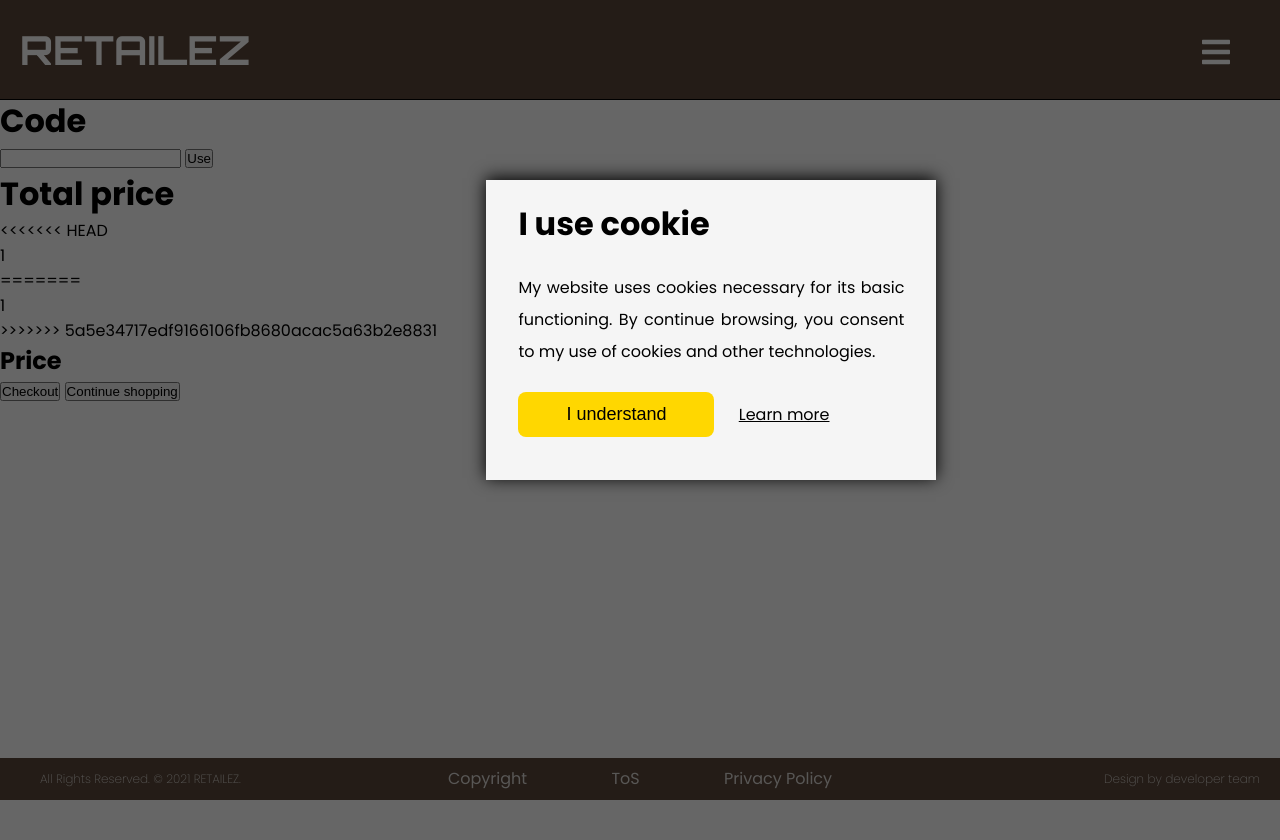
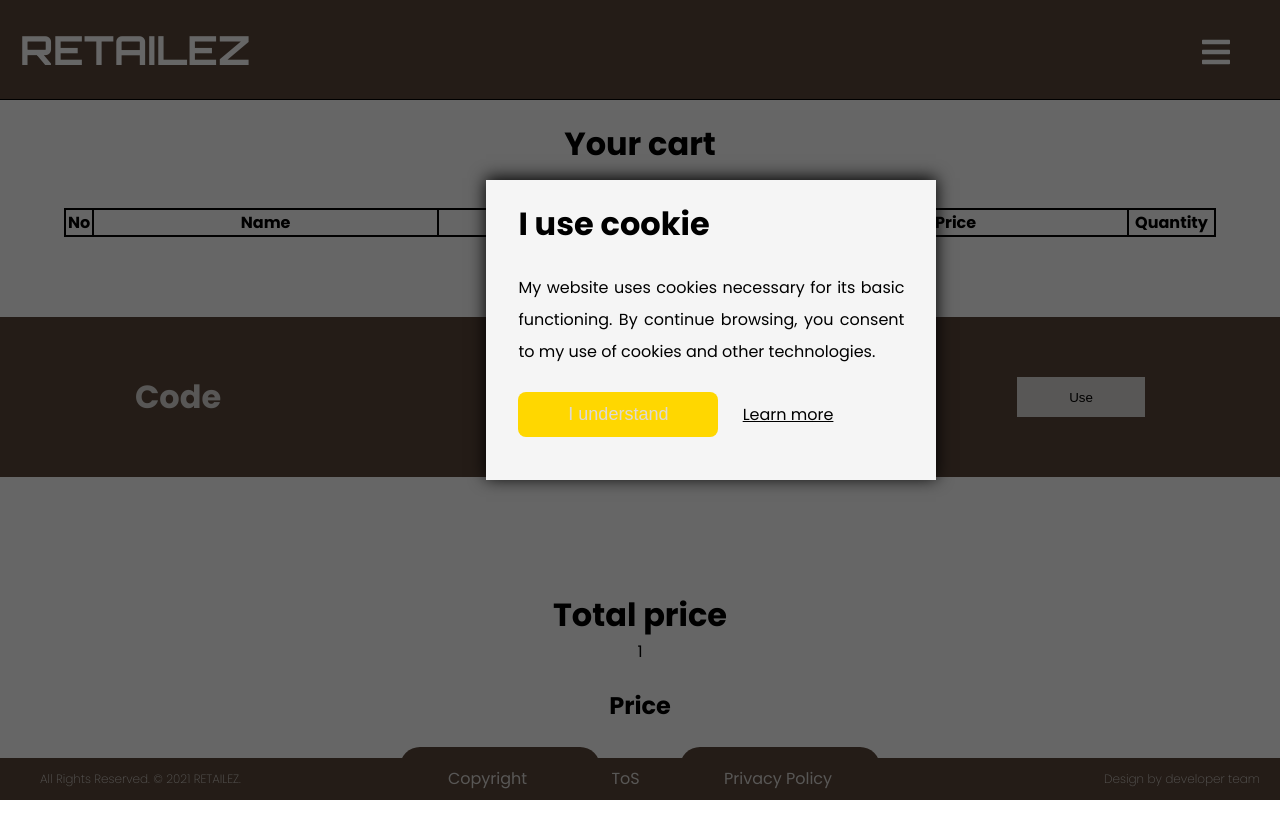
Before and after one commit to b1amage/web-prog-a3-group1, a PHP site: page /order_placement_2.php in a window 1280 px wide. Shown: the top 840 px of the page. Before the commit the page ends 800 px from the top, so only its background shows below. Run offline with PHP 8.4, Linux system fonts and the light colour scheme; the visitor is signed in with stand-in values (Sample User, id 1); data that the repository does not hold is empty.

Commit message:
fix button

```diff
--- a/code/order_placement_2.php
+++ b/code/order_placement_2.php
@@ -20,7 +20,7 @@
     <meta charset="UTF-8">
     <meta name="viewport" content="width=device-width, initial-scale=1.0">
     <title>Order Placement</title>
-    <link rel="stylesheet" href="./css/order_placement_2.css">
+    <link rel="stylesheet" href="./css/order_placement_new.css">
     <link rel="stylesheet" href="./css/header.css">
     <link rel="stylesheet" href="./css/footer.css">
     <link rel="stylesheet" href="./css/themify-icons/themify-icons.css">
@@ -154,17 +154,11 @@
 
         <div class="checkout-info-container">
             <h1 class="total-title">Total price</h1>
-<<<<<<< HEAD
-            <p><?php if(isset($_SESSION["price"])){
-                    echo $_SESSION["price"];
-                };?></p>
-=======
             <p><?php if(isset($_SESSION["discount"])){
                     echo $_SESSION["price"] * $_SESSION["discount"];
                     }else{
                         echo $_SESSION["price"];
                     };?></p>
->>>>>>> 5a5e34717edf9166106fb8680acac5a63b2e8831
             <h2 id="total">Price</h2>
             <div class="btn-ctn">
                 <a href="../backend/validate-checkout.php"><button id="checkout">Checkout</button></a>
```
